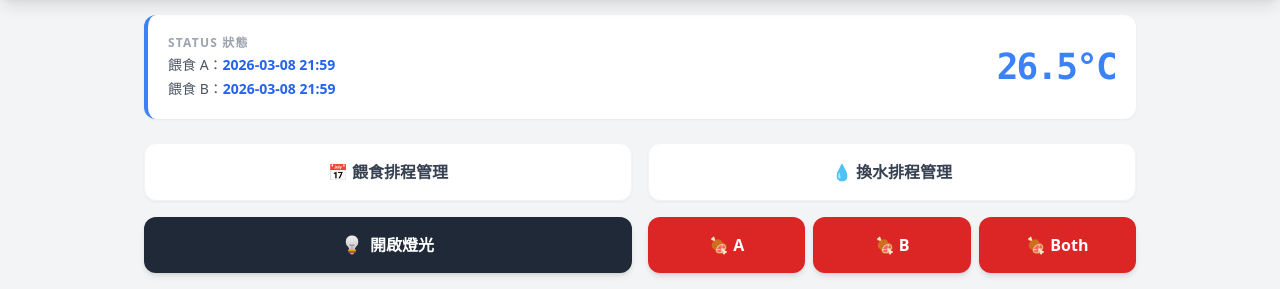
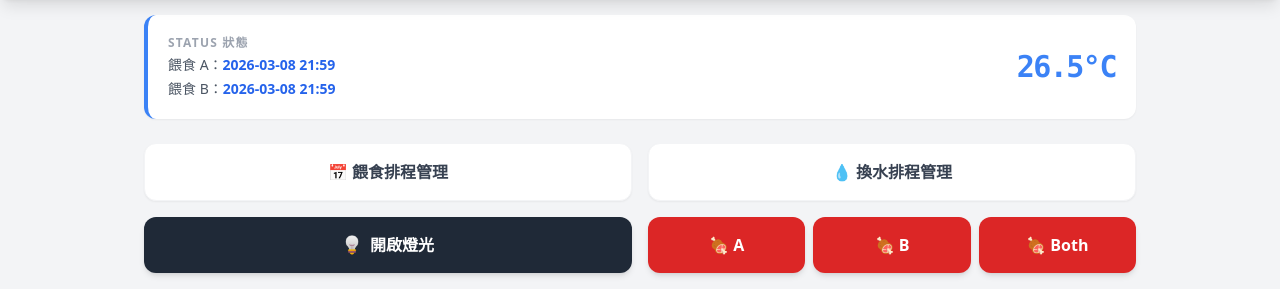
Before and after one commit to CrowHatter/IotFishTank, a Flask app: page / in a window 1280 px wide. Shown: the part 633-922 px from the top of the page. Run offline with Flask 3, Linux system fonts and the light colour scheme; the visitor is signed in with stand-in values (Sample User, id 1); some libraries are stand-ins or nearby versions.

Commit message:
Modify temperature font size

```diff
--- a/templates/index.html
+++ b/templates/index.html
@@ -106,7 +106,7 @@
                 <p class="text-gray-600 text-sm">餵食 B：<span id="last-fed-B" class="text-blue-600 font-bold">載入中...</span></p>
             </div>
             <div class="text-right">
-                <span id="temp-display" class="text-4xl font-mono font-black text-blue-500 tracking-tighter">26.5°C</span>
+                <span id="temp-display" class="text-3xl font-mono font-black text-blue-500 tracking-tighter">26.5°C</span>
             </div>
         </div>
 
```
